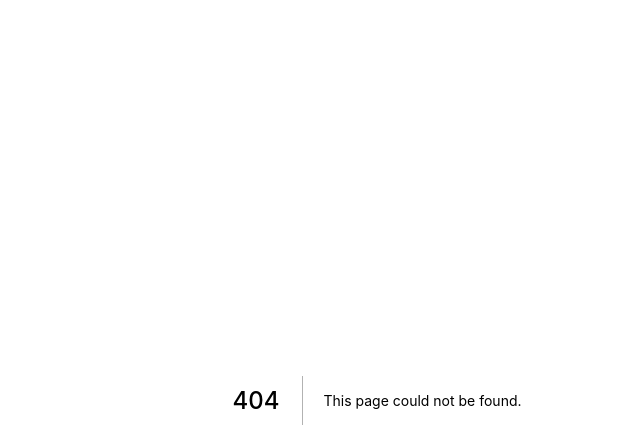
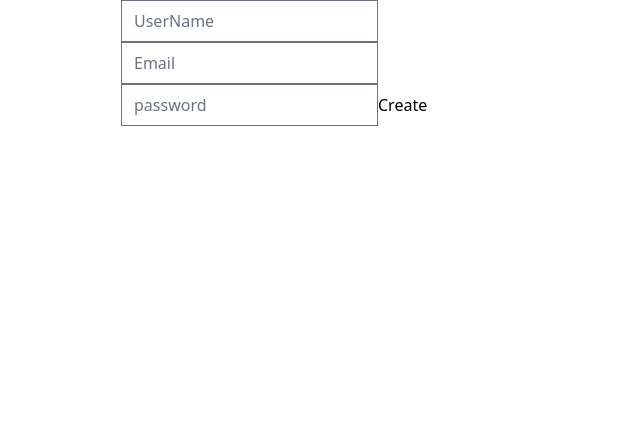
Before and after one commit to kimbro95/NextJS-CloneCoding, a Next.js app: page /forms in a window 1280 px wide. Before the commit this address had no page. Shown: the top 448 px of the page, without its empty margins (263-903 px from the left). Built offline with nearby package versions, Linux system fonts and the light colour scheme.

Commit message:
#7.2 The Register Function

```diff
--- /dev/null
+++ b/pages/forms.tsx
@@ -0,0 +1,29 @@
+import { useForm } from "react-hook-form";
+
+export default function Forms() {
+    const { register, watch } = useForm();
+    console.log(watch());
+    return (
+        <form>
+            <input
+                {...register("username")}
+                type="text"
+                placeholder="UserName"
+                required
+            />
+            <input
+                {...register("email")}
+                type="email"
+                placeholder="Email"
+                required
+            />
+            <input
+                {...register("Password")}
+                type="password"
+                placeholder="password"
+                required
+            />
+            <input type="submit" value="Create" />
+        </form>
+    )
+}
```
Also changed, not shown: memo.txt.
